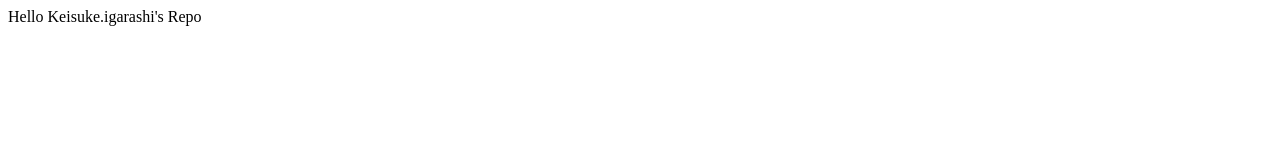
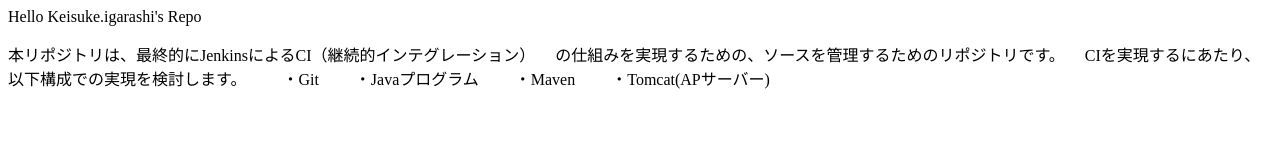
Before and after one commit to Keisuke-Igarashi/Jenkins_practice, a plain HTML site: page index.html in a window 1280 px wide. Drawn offline with Linux system fonts and the light colour scheme.

Commit message:
index.html and style.css update from macbookpro

```diff
--- a/index.html
+++ b/index.html
@@ -1,3 +1,14 @@
 <html>
 Hello Keisuke.igarashi's Repo
+
+<p>
+  本リポジトリは、最終的にJenkinsによるCI（継続的インテグレーション）
+　の仕組みを実現するための、ソースを管理するためのリポジトリです。
+　CIを実現するにあたり、以下構成での実現を検討します。
+　　・Git
+　　・Javaプログラム
+　　・Maven
+　　・Tomcat(APサーバー)
+</p>
+
 </html>
--- /dev/null
+++ b/style.css
@@ -0,0 +1,6 @@
+p {
+
+    color : skyblue;
+    font-weight : bold;
+
+}
```
